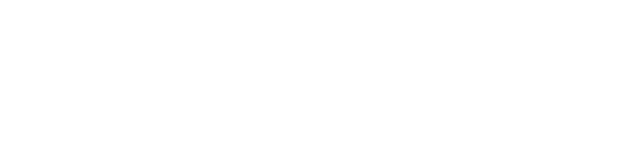
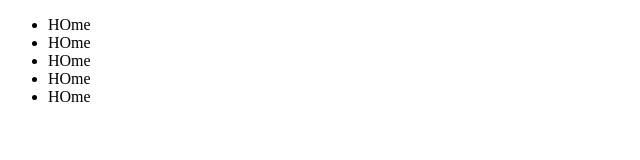
Before and after one commit to wasimmahamod/teamProjectCit2308, a plain HTML site: page index.html in a window 1280 px wide. Shown: the whole page, without its empty margins (0-640 px from the left). Drawn offline with Linux system fonts and the light colour scheme.

Commit message:
navbar added

```diff
--- a/index.html
+++ b/index.html
@@ -7,5 +7,14 @@
 </head>
 <body>
 
+    <nav>
+        <ul>
+            <li>HOme</li>
+            <li>HOme</li>
+            <li>HOme</li>
+            <li>HOme</li>
+            <li>HOme</li>
+        </ul>
+    </nav>
 </body>
 </html>
```
